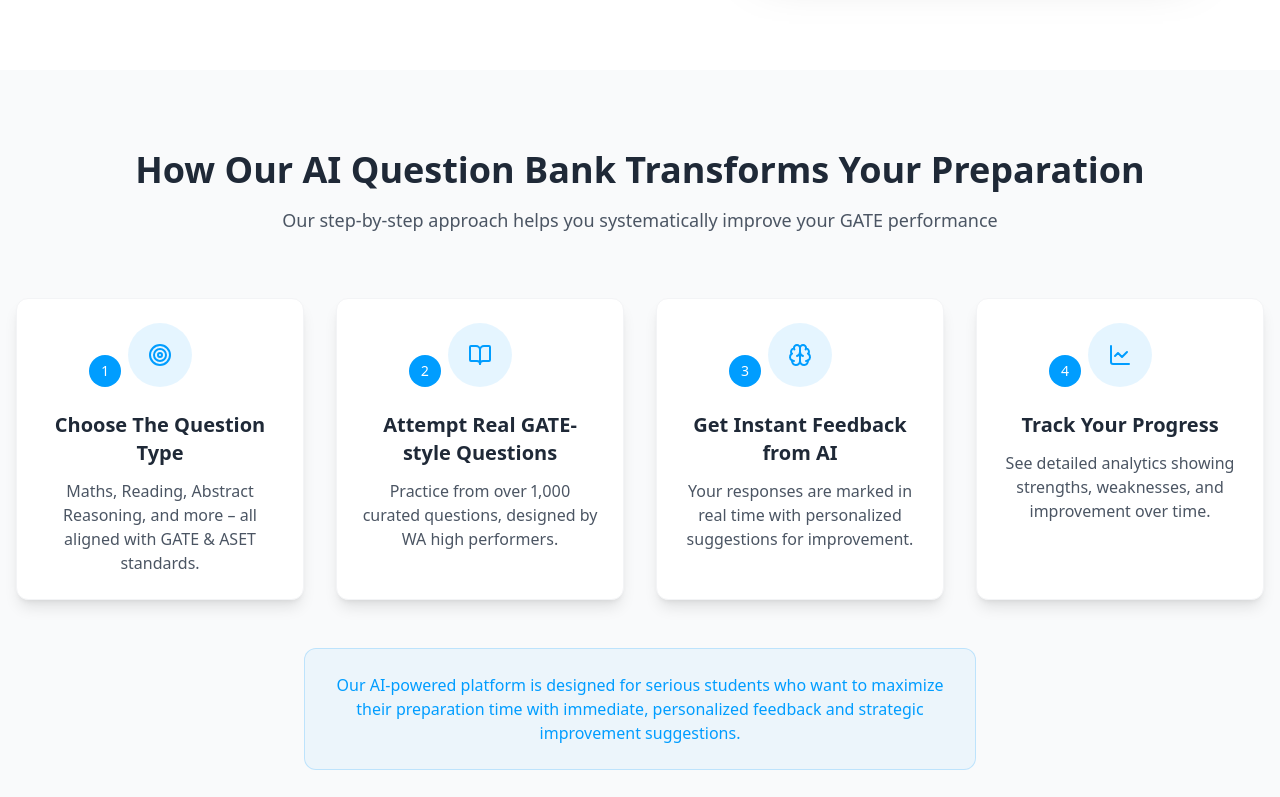
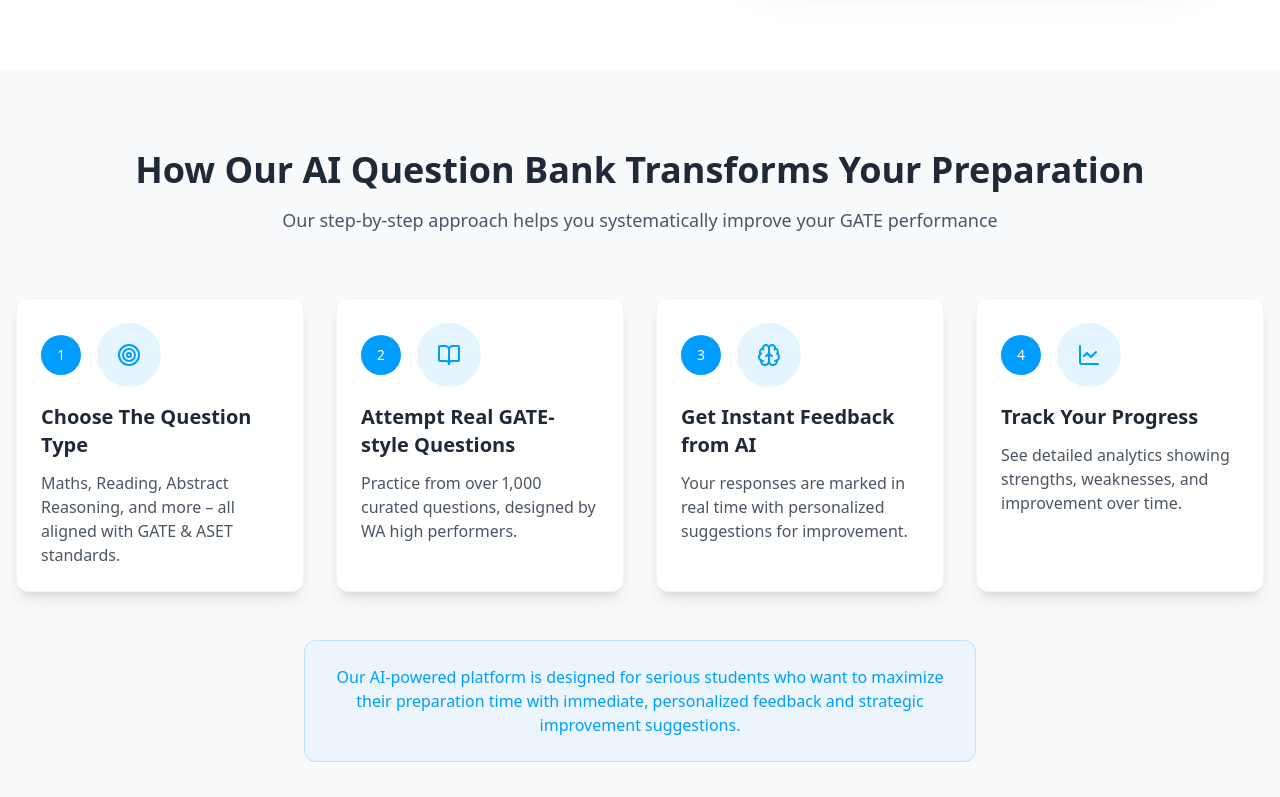
Before and after one commit to metaphexx/gate-ai-prepwise, a React (Vite) app: page / in a window 1280 px wide. Shown: the part 550-1347 px from the top of the page. Built offline with nearby package versions, Linux system fonts and the light colour scheme.

Commit message:
Add numbered steps
Add numbers to the steps in the HowItWorks component.

```diff
--- a/src/components/landing/how-it-works.tsx
+++ b/src/components/landing/how-it-works.tsx
@@ -44,20 +44,22 @@ const HowItWorks = () => {
             return (
               <div
                 key={index}
-                className="bg-white rounded-xl p-6 shadow-lg border border-gray-100 transform transition-all duration-300 hover:shadow-xl hover:-translate-y-1"
+                className="bg-white rounded-xl p-6 shadow-lg border border-gray-100 transform transition-all duration-300 hover:shadow-xl hover:-translate-y-1 relative"
               >
-                <div className="w-16 h-16 bg-everest-blue/10 rounded-full flex items-center justify-center mb-6 mx-auto">
-                  <IconComponent className="text-everest-blue" size={24} />
+                <div className="flex items-center mb-4">
+                  <div className="w-10 h-10 bg-everest-blue rounded-full flex items-center justify-center mr-4">
+                    <span className="text-white text-sm font-medium">
+                      {index + 1}
+                    </span>
+                  </div>
+                  <div className="w-16 h-16 bg-everest-blue/10 rounded-full flex items-center justify-center">
+                    <IconComponent className="text-everest-blue" size={24} />
+                  </div>
                 </div>
-                <div className="w-8 h-8 bg-everest-blue rounded-full flex items-center justify-center absolute -mt-14 ml-12">
-                  <span className="text-white text-sm font-medium">
-                    {index + 1}
-                  </span>
-                </div>
-                <h3 className="text-xl font-semibold mb-3 text-center text-gray-800">
+                <h3 className="text-xl font-semibold mb-3 text-gray-800">
                   {step.title}
                 </h3>
-                <p className="text-gray-600 text-center">
+                <p className="text-gray-600">
                   {step.description}
                 </p>
               </div>
```
